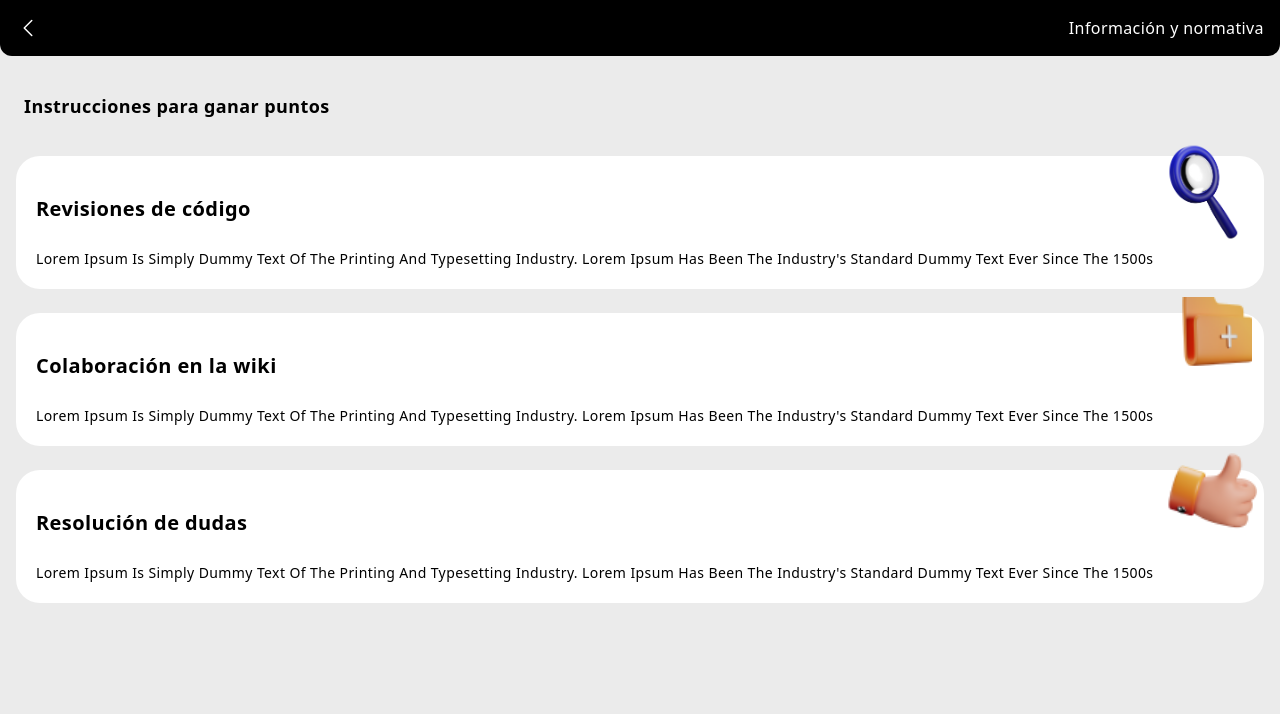
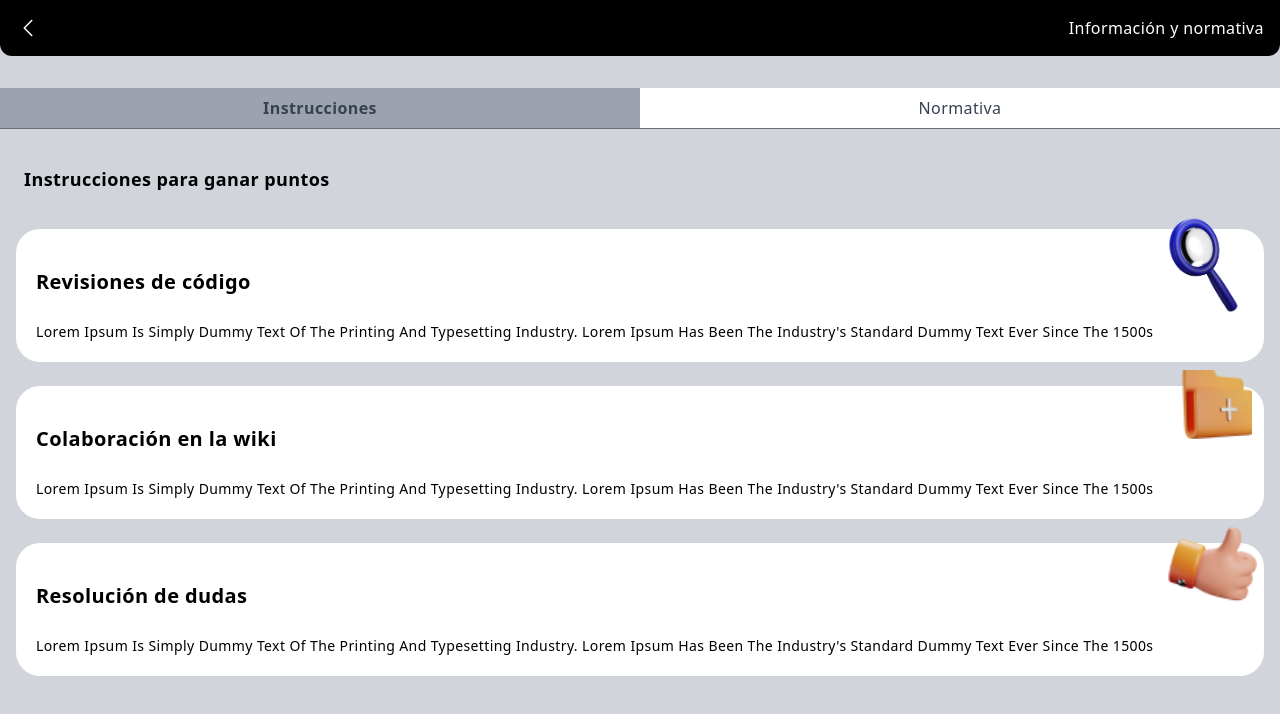
Before and after one commit to IT-Academy-BCN/ita-game, a React (Vite) app: page /information in a window 1280 px wide. Shown: the top 714 px of the page. Built offline with nearby package versions, Linux system fonts and the light colour scheme.

Commit message:
add tabs to Information page

```diff
--- a/src/pages/Information.jsx
+++ b/src/pages/Information.jsx
@@ -1,9 +1,37 @@
+import React, { useState } from "react";
 import { Navbar } from "../components";
 
 function Information() {
+  const [selectedTab, setSelectedTab] = useState("instrucciones");
+
   return (
-    <div className="relative h-screen w-screen bg-[#EBEBEB] ">
+    <div className="relative h-screen w-screen bg-gray-300">
       <Navbar>Información y normativa</Navbar>
+      <div className="mt-8 w-full">
+        <div className="flex border-b border-gray-500 bg-white">
+          <button
+            onClick={() => setSelectedTab("instrucciones")}
+            className={`flex-1 py-2 px-4 text-center text-gray-700 ${
+              selectedTab === "instrucciones"
+                ? "bg-gray-400 font-bold"
+                : "hover:bg-gray-400"
+            }`}
+          >
+            Instrucciones
+          </button>
+          <button
+            onClick={() => setSelectedTab("normativa")}
+            className={`flex-1 py-2 px-4 text-center text-gray-700 ${
+              selectedTab === "normativa"
+                ? "bg-gray-400 font-bold"
+                : "hover:bg-gray-400"
+            }`}
+          >
+            Normativa
+          </button>
+        </div>
+        {selectedTab === "instrucciones" && (
+          <div>
             <h1 className="mt-6 ml-3 p-3 text-left text-lg font-bold text-black">
               Instrucciones para ganar puntos
             </h1>
@@ -18,8 +46,8 @@ function Information() {
               </h2>
               <p className="p-4 text-sm font-normal capitalize text-black">
                 Lorem Ipsum is simply dummy text of the printing and typesetting
-          industry. Lorem Ipsum has been the industry's standard dummy text ever
-          since the 1500s
+                industry. Lorem Ipsum has been the industry's standard dummy
+                text ever since the 1500s
               </p>
             </div>
             <div className="relative my-6 mx-4 flex flex-col rounded-3xl bg-white p-1">
@@ -33,8 +61,8 @@ function Information() {
               </h2>
               <p className="p-4 text-sm font-normal capitalize text-black">
                 Lorem Ipsum is simply dummy text of the printing and typesetting
-          industry. Lorem Ipsum has been the industry's standard dummy text ever
-          since the 1500s
+                industry. Lorem Ipsum has been the industry's standard dummy
+                text ever since the 1500s
               </p>
             </div>
             <div className="relative my-6 mx-4 flex flex-col rounded-3xl bg-white p-1">
@@ -46,15 +74,68 @@ function Information() {
               <h2 className="mt-6 ml-1 p-3 text-xl font-bold leading-tight text-black">
                 Resolución de dudas
               </h2>
-
               <p className="p-4 text-sm font-normal capitalize text-black">
                 Lorem Ipsum is simply dummy text of the printing and typesetting
-          industry. Lorem Ipsum has been the industry's standard dummy text ever
-          since the 1500s
+                industry. Lorem Ipsum has been the industry's standard dummy
+                text ever since the 1500s
               </p>
+            </div>
+          </div>
+        )}
+        {selectedTab === "normativa" && (
+          <div>
+            <h1 className="mt-6 ml-3 p-3 text-left text-lg font-bold text-black">
+              Normativas
+            </h1>
+            <div className="relative my-6 mx-4 flex flex-col rounded-3xl bg-white p-1">
+              <img
+                className="absolute top-[-1.1rem] right-1 w-28"
+                src="src/components/assets/search.svg"
+                alt="search"
+              />
+              <h2 className="mt-6 ml-1 p-3 text-xl font-bold leading-tight text-black">
+                Revisiones de código
+              </h2>
+              <p className="p-4 text-sm font-normal capitalize text-black">
+                Lorem Ipsum is simply dummy text of the printing and typesetting
+                industry. Lorem Ipsum has been the industry's standard dummy
+                text ever since the 1500s
+              </p>
+            </div>
+            <div className="relative my-6 mx-4 flex flex-col rounded-3xl bg-white p-1">
+              <img
+                className="absolute top-[-1rem] right-3 w-20"
+                src="src/components/assets/new-folder-dynamic-color.svg"
+                alt="search"
+              />
+              <h2 className="mt-6 ml-1 p-3 text-xl font-bold leading-tight text-black">
+                Colaboración en la wiki
+              </h2>
+              <p className="p-4 text-sm font-normal capitalize text-black">
+                Lorem Ipsum is simply dummy text of the printing and typesetting
+                industry. Lorem Ipsum has been the industry's standard dummy
+                text ever since the 1500s
+              </p>
+            </div>
+            <div className="relative my-6 mx-4 flex flex-col rounded-3xl bg-white p-1">
+              <img
+                className="absolute top-[-1.7rem] right-1 w-24"
+                src="src/components/assets/thumb-up-dynamic-color.svg"
+                alt="search"
+              />
+              <h2 className="mt-6 ml-1 p-3 text-xl font-bold leading-tight text-black">
+                Resolución de dudas
+              </h2>
+              <p className="p-4 text-sm font-normal capitalize text-black">
+                Lorem Ipsum is simply dummy text of the printing and typesetting
+                industry. Lorem Ipsum has been the industry's standard dummy
+                text ever since the 1500s
+              </p>
+            </div>
+          </div>
+        )}
       </div>
     </div>
   );
 }
-
 export default Information;
```
Lines whose indentation alone changed are shown as unchanged.
